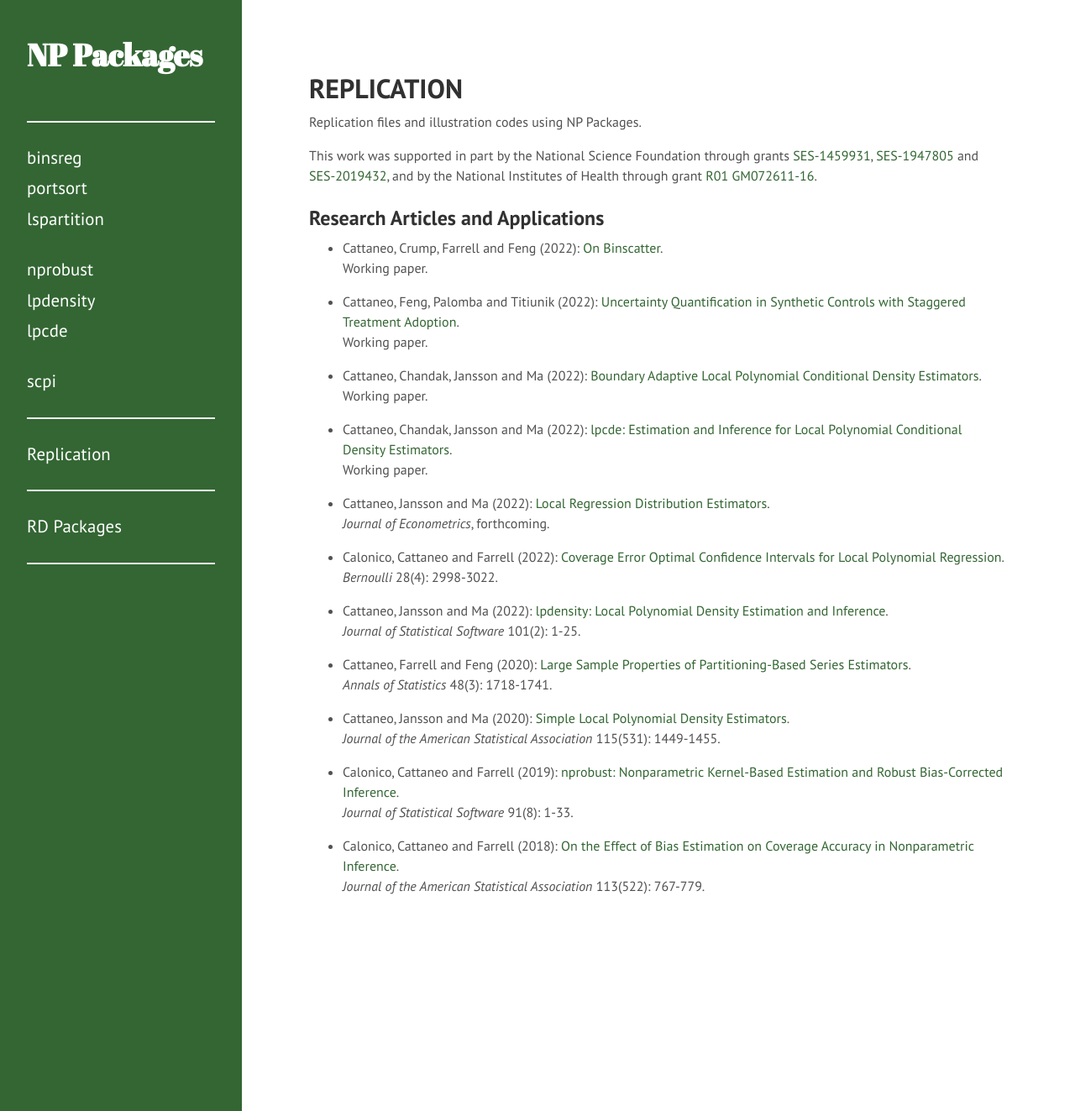
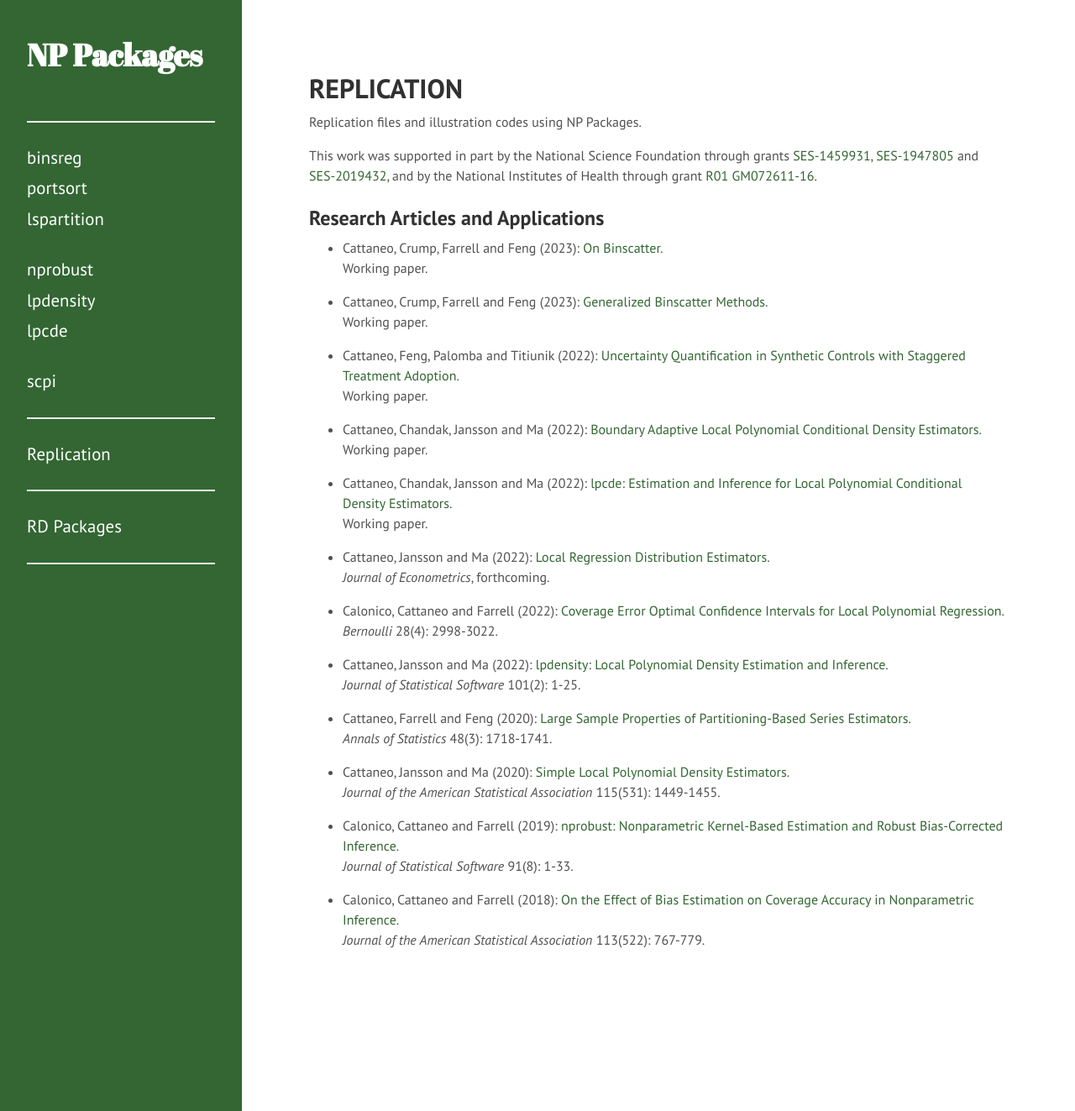
Before and after one commit to nppackages/nppackages.github.io, a Jekyll site: the page built from replication/index.md, in a window 1280 px wide and 1323 px high. Shown: the whole window at 84% size. Built offline with Jekyll 4.4.1, drawn with Linux system fonts in a browser that asks for light colours; our own code applies the rules of GitHub Pages for plain Markdown files.

Commit message:
Update index.md

```diff
--- a/replication/index.md
+++ b/replication/index.md
@@ -6,7 +6,10 @@ This work was supported in part by the National Science Foundation through grant
 
 ## Research Articles and Applications
 
-- Cattaneo, Crump, Farrell and Feng (2022): [On Binscatter](https://github.com/nppackages-replication/CCFF_2022_wp).<br>
+- Cattaneo, Crump, Farrell and Feng (2023): [On Binscatter](https://github.com/nppackages-replication/CCFF_2023_Binscatter).<br>
+Working paper.
+
+- Cattaneo, Crump, Farrell and Feng (2023): [Generalized Binscatter Methods](https://github.com/nppackages-replication/CCFF_2023_GenBinscatter).<br>
 Working paper.
 
 - Cattaneo, Feng, Palomba and Titiunik (2022): [Uncertainty Quantification in Synthetic Controls with Staggered Treatment Adoption](https://github.com/nppackages-replication/CFPT_2022_wp).<br>
```
